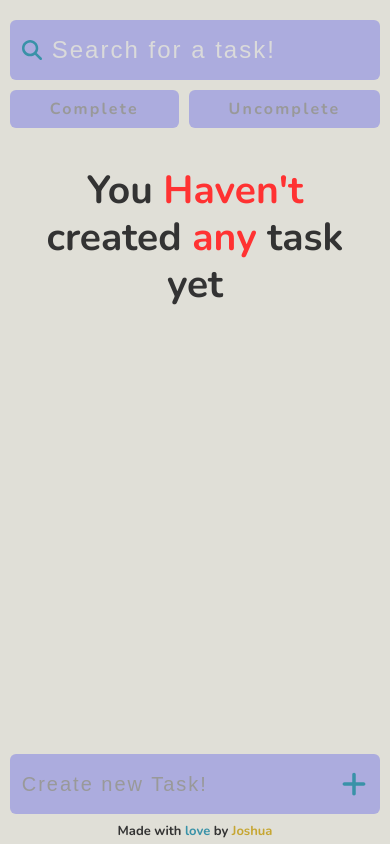
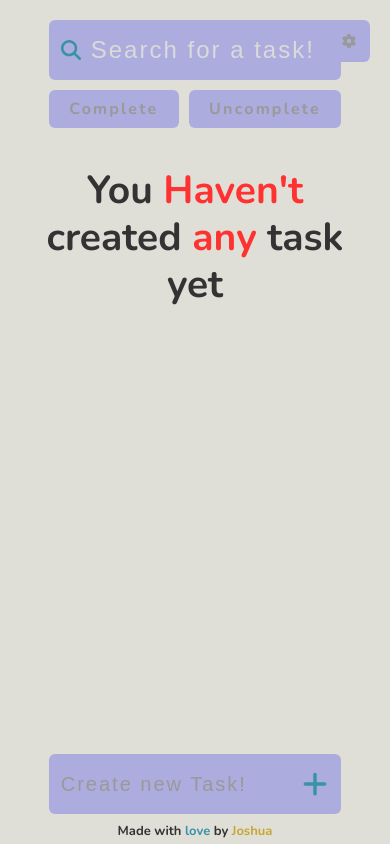
Before and after one commit to ElJoshua08/TaskApp, a React (Vite) app: page / in a window 390 px wide. Built offline with nearby package versions, Linux system fonts and the light colour scheme.

Commit message:
Change items width when the screen max width its 420px to 75vw and added the settings icon and item

```diff
--- a/src/App.jsx
+++ b/src/App.jsx
@@ -4,6 +4,7 @@ import TodoSearch from './components/TodoSearch/TodoSearch';
 import TodoItem from './components/TodoItem/TodoItem.jsx';
 import TodoFilter from './components/TodoFilter/TodoFilter.jsx';
 import { useState } from 'react';
+import TodoConfig from './components/TodoSettings/TodoSettings.jsx';
 
 function App() {
   const [tasks, setTasks] = useState(() => {
@@ -24,6 +25,8 @@ function App() {
 
   return (
     <>
+      <TodoConfig />
+
       <TodoSearch
         search={search}
         setSearch={setSearch}
--- a/src/components/TodoCreate/TodoCreate.css
+++ b/src/components/TodoCreate/TodoCreate.css
@@ -50,7 +50,7 @@
 
   @media screen and (max-width: 420px) {
     & {
-      width: 95vw;
+      width: 75vw;
     }
   }
 }
--- a/src/components/TodoList/TodoList.css
+++ b/src/components/TodoList/TodoList.css
@@ -55,7 +55,7 @@
 
   @media screen and (max-width: 420px) {
     & {
-      width: 95vw;
+      width: 75vw;
     }
   }
 }
--- a/src/components/TodoSearch/TodoSearch.css
+++ b/src/components/TodoSearch/TodoSearch.css
@@ -63,7 +63,7 @@
 
   @media screen and (max-width: 420px) {
     & {
-      width: 95vw;
+      width: 75vw;
     }
   }
 
--- /dev/null
+++ b/src/components/TodoSettings/TodoSettings.css
@@ -0,0 +1,25 @@
+.todo-config {
+  position: fixed;
+  font-size: 14px;
+  top: 2rem;
+  right: 2rem;
+  cursor: pointer;
+  padding: 1.2rem;
+  background-color: var(--color-tertiary);
+  color: #999;
+  display: flex;
+  align-items: center;
+  justify-content: center;
+  border-radius: 0.6rem;
+  border: 2px solid transparent;
+  transition: all 350ms ease;
+
+  &:hover {
+    border: 2px solid var(--color-primary-darker);
+  }
+
+  &.is-active {
+    border: 2px solid var(--color-primary);
+    color: var(--color-primary);
+  }
+}
--- /dev/null
+++ b/src/components/TodoSettings/TodoSettings.jsx
@@ -0,0 +1,24 @@
+import { useState } from 'react';
+import './TodoSettings.css';
+import { FaGear } from 'react-icons/fa6';
+
+const TodoSettings = () => {
+  const [settingsActive, setSettingsActive] = useState(false);
+
+  const handleClick = () => {
+    let newSettingsActive = !settingsActive;
+
+    setSettingsActive(newSettingsActive);
+  };
+
+  return (
+    <div
+      onClick={handleClick}
+      className={`todo-config ${settingsActive ? 'is-active' : ''}`}
+    >
+      <FaGear />
+    </div>
+  );
+};
+
+export default TodoSettings;
--- a/src/index.css
+++ b/src/index.css
@@ -58,7 +58,7 @@ body {
   transition: all 250ms ease-out;
 
   @media screen and (max-width: 420px) {
-    width: 95vw;
+    width: 75vw;
   }
 }
 
```
Also changed, not shown: src/components/SettingItem/SettingItem.jsx (added, +8 -0 lines), src/components/SettingItem/SettingItem.css (added).
